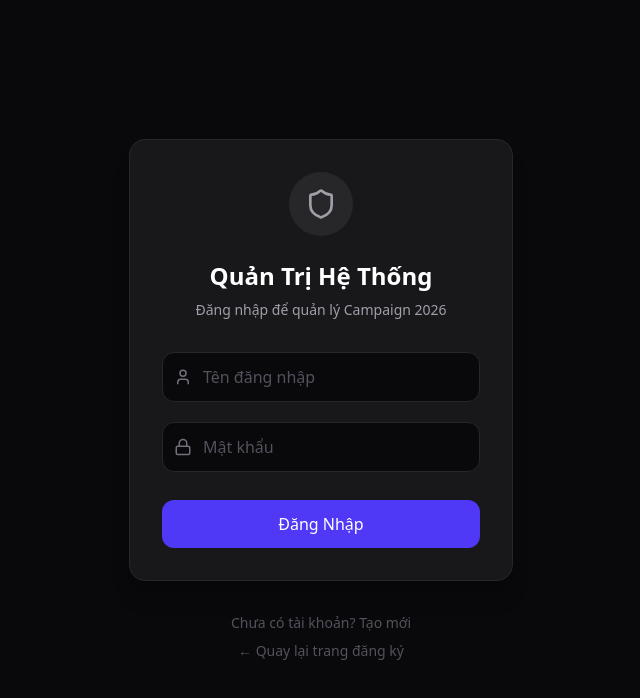
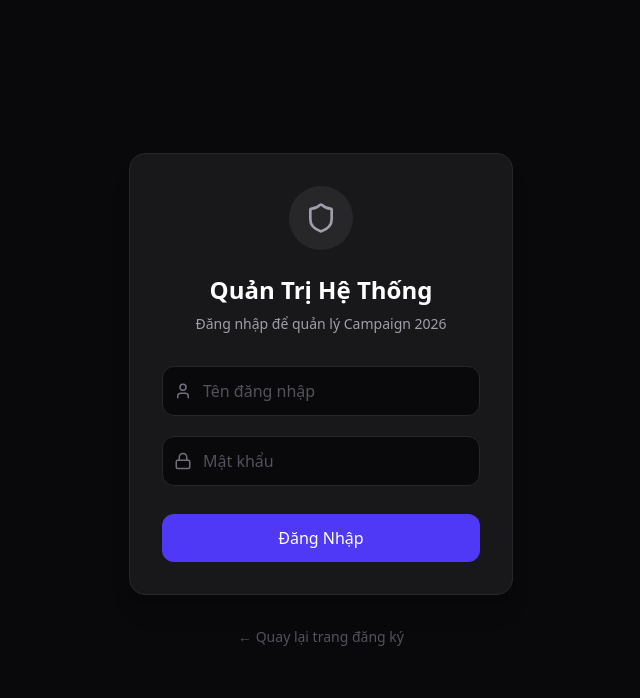
Before and after one commit to tra-transla/Campaign, a React (Vite) app: page /admin/login in a window 1280 px wide. Shown: the top 698 px of the page, without its empty margins (319-959 px from the left). Built offline with nearby package versions, Linux system fonts and the light colour scheme; no server answers.

Commit message:
feat(admin): Remove setup link from login
Removes the "Create new account" link from the admin login page. This functionality is intended to be handled separately during initial setup and is not meant for repeated user access.

```diff
--- a/src/components/AdminLogin.tsx
+++ b/src/components/AdminLogin.tsx
@@ -111,8 +111,7 @@ export default function AdminLogin() {
       </motion.div>
 
       <div className="mt-8 text-sm text-zinc-600 flex flex-col items-center gap-2">
-        <a href="/admin/setup" className="hover:text-zinc-400 transition-colors">Chưa có tài khoản? Tạo mới</a>
-        <a href="/" className="hover:text-zinc-400 transition-colors">← Quay lại trang đăng ký</a>
+            <a href="/" className="hover:text-zinc-400 transition-colors">← Quay lại trang đăng ký</a>
       </div>
     </div>
   );
```
